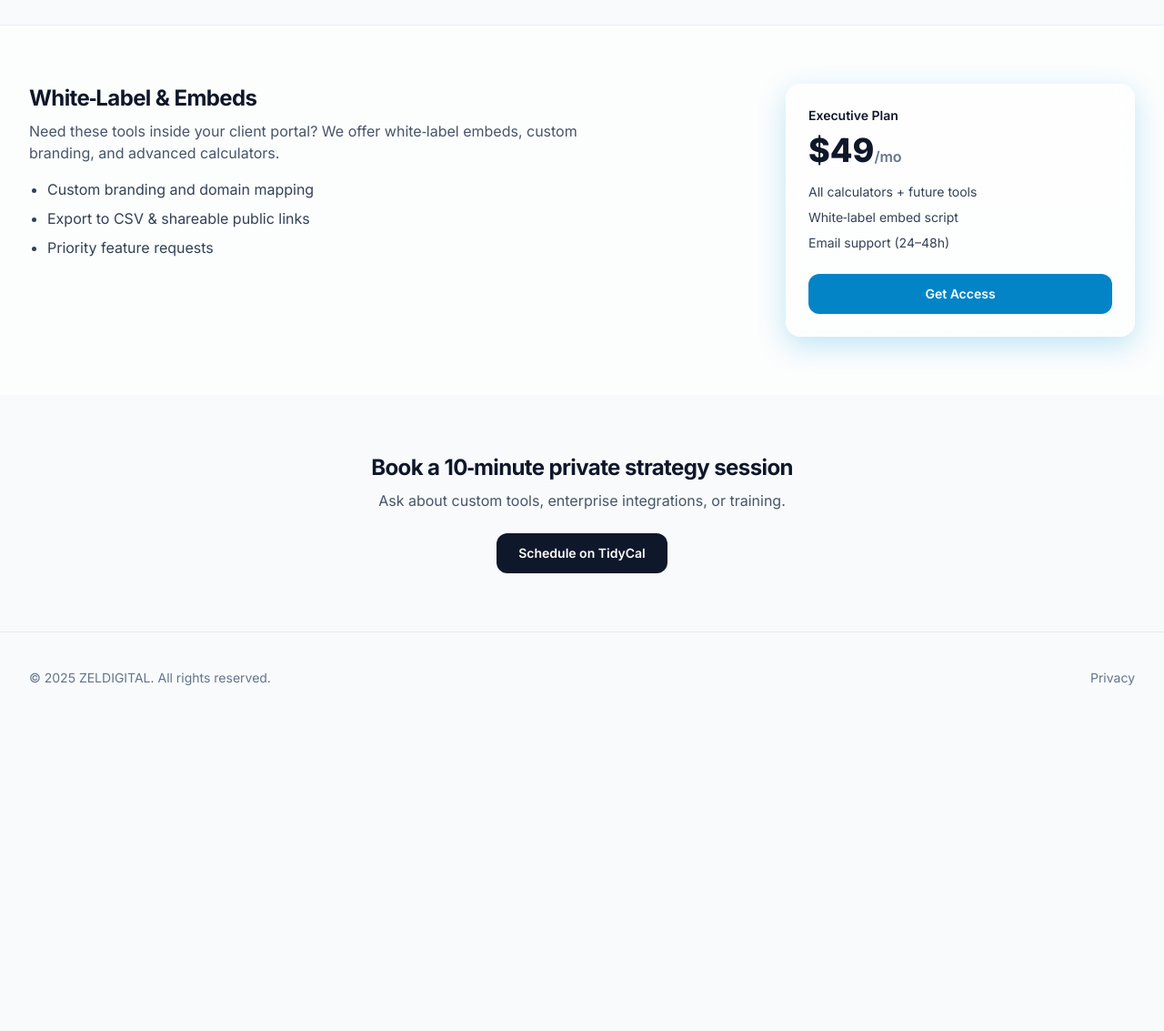
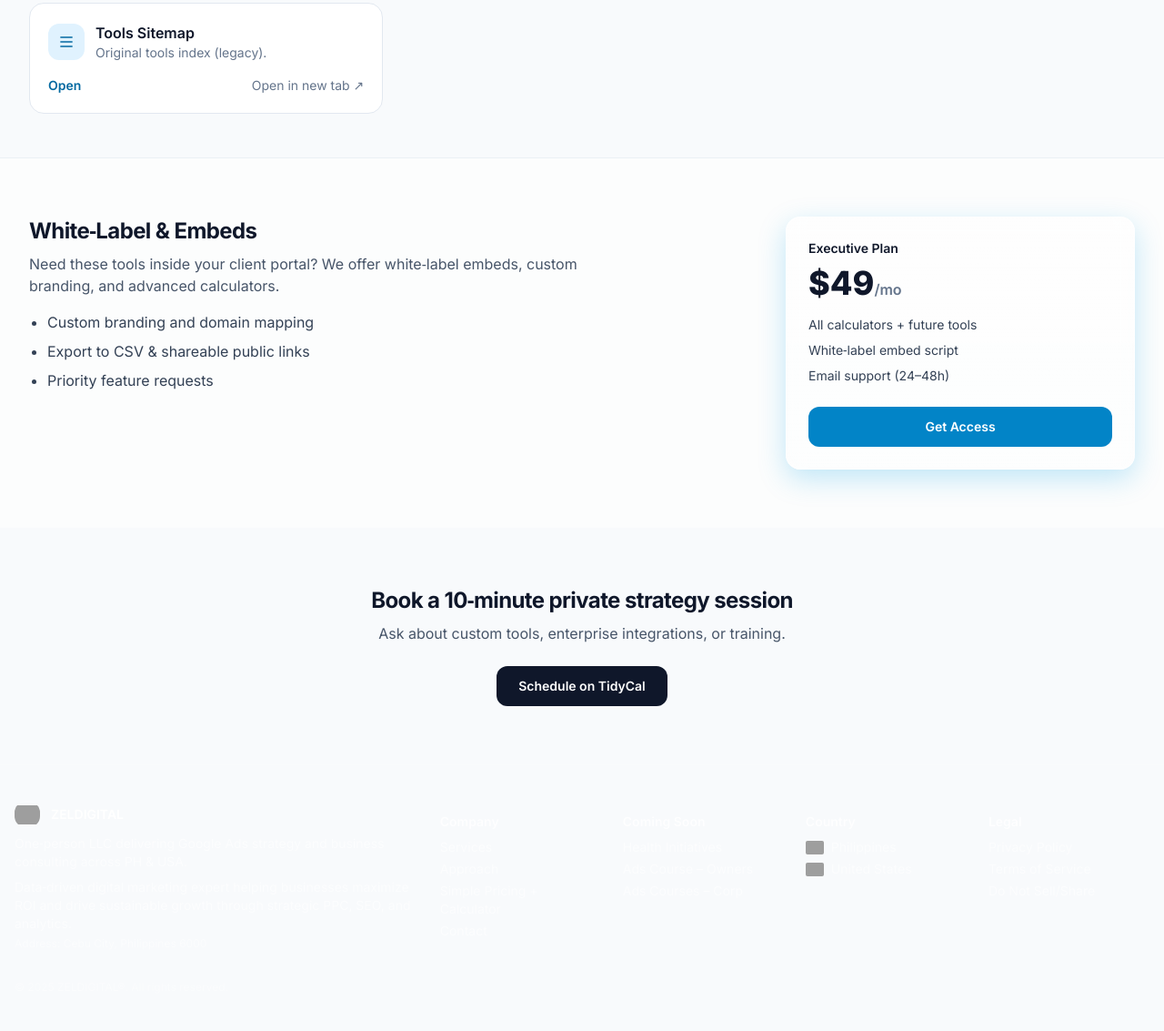
Before and after one commit to projectCodEnigma/tools-automatic-potato, a plain HTML site: page index.html in a window 1280 px wide. Shown: the part 852-1985 px from the top of the page at 91% size. Before the commit the page ends 1647 px from the top, so only its background shows below. Drawn offline with nearby package versions, Linux system fonts and the light colour scheme; grey boxes are pictures that could not be loaded.

Commit message:
Add files via upload

```diff
--- a/index.html
+++ b/index.html
@@ -56,7 +56,7 @@
       <div class="glass border-b border-white/10 dark:border-slate-700/50">
         <div class="max-w-7xl mx-auto px-4 sm:px-6 lg:px-8 py-3 flex items-center justify-between">
           <a href="#" class="flex items-center gap-3">
-            <span class="inline-flex h-9 w-9 items-center justify-center rounded-xl bg-brand-600 text-white shadow-glow">Z</span>
+            <img src="https://i.ibb.co/h1KBz9kx/zel-digital-2024-brand-logo.jpg" alt="ZELDIGITAL logo" class="h-9 w-9 rounded-xl object-contain ring-1 ring-white/20 shadow-glow" width="36" height="36" />
             <div class="leading-tight">
               <div class="text-base font-bold tracking-tight">ZELDIGITAL</div>
               <div class="text-xs text-slate-500 dark:text-slate-400">Premium Tools Suite</div>
@@ -64,6 +64,12 @@
           </a>
           <div class="flex items-center gap-2">
             <button id="themeBtn" class="px-3 py-2 rounded-lg text-sm border border-slate-200/70 dark:border-slate-700 hover:bg-slate-100 dark:hover:bg-slate-800">Toggle theme</button>
+            <a href="https://zeldigital.com" class="inline-flex items-center rounded-xl bg-slate-900 dark:bg-white dark:text-slate-900 text-white text-sm font-semibold px-4 py-2 hover:bg-slate-800 dark:hover:bg-slate-100 transition-colors">
+              <span>Main Site</span>
+              <svg xmlns="http://www.w3.org/2000/svg" class="h-4 w-4 ml-1" viewBox="0 0 24 24" fill="none" stroke="currentColor" stroke-width="2">
+                <path d="M7 17L17 7M17 7H7M17 7V17"/>
+              </svg>
+            </a>
             <a href="#contact" class="inline-flex items-center rounded-xl bg-brand-600 hover:bg-brand-700 text-white text-sm font-semibold px-4 py-2 shadow-glow">Book a 10‑min Strategy Call</a>
           </div>
         </div>
@@ -173,10 +179,65 @@
       </div>
     </div>
 
-    <footer class="py-10 border-t border-slate-200 dark:border-slate-800">
-      <div class="max-w-7xl mx-auto px-4 sm:px-6 lg:px-8 text-sm text-slate-500 flex items-center justify-between">
-        <span>© <span id="year"></span> ZELDIGITAL. All rights reserved.</span>
-        <a href="#" class="hover:text-slate-700 dark:hover:text-slate-300">Privacy</a>
+    <!-- Footer -->
+    <footer class="border-t border-white/10">
+      <div class="mx-auto max-w-7xl px-4 py-10 text-sm text-white/60">
+        <div class="flex flex-col md:flex-row items-start md:items-center justify-between gap-6">
+          <div>
+            <div class="flex items-center gap-3">
+              <img src="https://i.ibb.co/h1KBz9kx/zel-digital-2024-brand-logo.jpg" alt="ZELDIGITAL logo" class="h-7 w-7 rounded-xl object-contain ring-1 ring-white/20" width="28" height="28" />
+              <span class="font-semibold text-white">ZELDIGITAL</span>
+            </div>
+            <p class="mt-2 max-w-md">One‑person LLC delivering Google Ads strategy and business consulting across PH & USA.</p>
+            <p class="mt-2 max-w-md">Data‑driven digital marketing expert helping businesses maximize ROI and drive sustainable growth through strategic PPC, SEO, and analytics.</p>
+            <p class="mt-1 text-xs text-white/50">Address: Cebu City, Philippines 6000</p>
+          </div>
+          <div class="grid grid-cols-2 md:grid-cols-4 gap-6">
+            <div>
+              <div class="text-white/80 font-semibold">Company</div>
+              <ul class="mt-2 space-y-1">
+                <li><a href="#services" class="hover:text-white/90">Services</a></li>
+                <li><a href="#ads" class="hover:text-white/90">Approach</a></li>
+                <li><a href="simplepricing.html" class="hover:text-white/90">Simple Pricing + Calculator</a></li>
+                <li><a href="#contact" class="hover:text-white/90">Contact</a></li>
+              </ul>
+            </div>
+            <div>
+              <div class="text-white/80 font-semibold">Coming Soon</div>
+              <ul class="mt-2 space-y-1">
+                <li><a href="#health" class="hover:text-white/90">Health Initiatives</a></li>
+                <li><a href="#courses" class="hover:text-white/90">Ads Course – Owners</a></li>
+                <li><a href="#courses" class="hover:text-white/90">Ads Courses – Corp</a></li>
+              </ul>
+            </div>
+            <div>
+              <div class="text-white/80 font-semibold">Country</div>
+              <ul class="mt-2 space-y-1">
+                <li>
+                  <a href="https://ph.zeldigital.com" class="flex items-center gap-2 hover:text-white/90">
+                    <img src="https://flagcdn.com/w20/ph.png" srcset="https://flagcdn.com/w40/ph.png 2x" width="20" height="15" alt="Philippines flag" class="rounded-sm" />
+                    <span>Philippines</span>
+                  </a>
+                </li>
+                <li>
+                  <a href="https://usa.zeldigital.com" class="flex items-center gap-2 hover:text-white/90">
+                    <img src="https://flagcdn.com/w20/us.png" srcset="https://flagcdn.com/w40/us.png 2x" width="20" height="15" alt="United States flag" class="rounded-sm" />
+                    <span>United States</span>
+                  </a>
+                </li>
+              </ul>
+            </div>
+            <div>
+              <div class="text-white/80 font-semibold">Legal</div>
+              <ul class="mt-2 space-y-1">
+                <li><a href="privacy.html" class="hover:text-white/90">Privacy Policy</a></li>
+                <li><a href="terms.html" class="hover:text-white/90">Terms of Service</a></li>
+                <li><a href="privacy.html#do-not-sell" class="hover:text-white/90">Do Not Sell/Share</a></li>
+              </ul>
+            </div>
+          </div>
+        </div>
+        <div class="mt-8 text-xs text-white/40">© <span id="year"></span> ZELDIGITAL®. All rights reserved.</div>
       </div>
     </footer>
 
@@ -223,6 +284,13 @@
           href: './utm-builder-tool/index.html',
           description: 'Create and manage UTM tracking parameters for marketing campaigns.',
           icon: `<svg xmlns="http://www.w3.org/2000/svg" class="h-5 w-5" viewBox="0 0 24 24" fill="none" stroke="currentColor" stroke-width="2"><path d="M10 13a5 5 0 0 0 7.54.54l3-3a5 5 0 0 0-7.07-7.07l-1.72 1.71"/><path d="M14 11a5 5 0 0 0-7.54-.54l-3 3a5 5 0 0 0 7.07 7.07l1.71-1.71"/></svg>`
+        },
+        {
+          title: 'Tools Sitemap',
+          slug: 'sitemap',
+          href: './sitemap.xml',
+          description: 'Original tools index (legacy).',
+          icon: `<svg xmlns="http://www.w3.org/2000/svg" class="h-5 w-5" viewBox="0 0 24 24" fill="none" stroke="currentColor" stroke-width="2"><path d="M4 6h16M4 12h16M4 18h16"/></svg>`
         },
       ]
 
```
